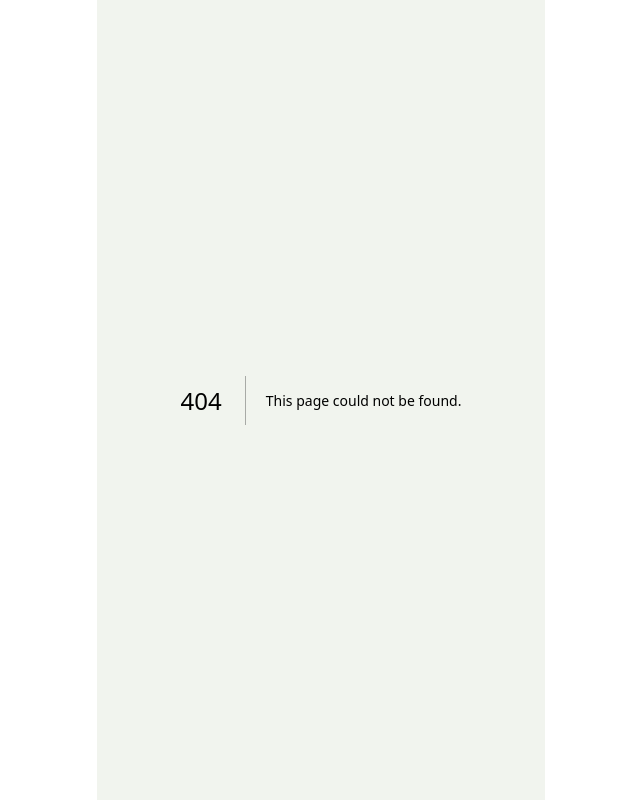
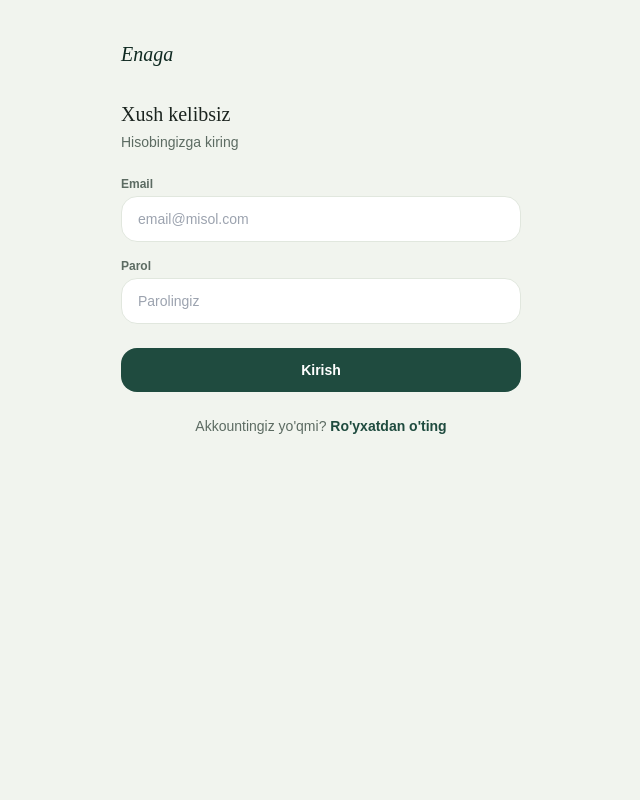
Before and after one commit to Abdullayev-Saidakrom/enaga, a Next.js app: page /login in a window 1280 px wide. Before the commit this address had no page. Shown: the whole page, without its empty margins (319-959 px from the left). Built offline with nearby package versions, Linux system fonts and the light colour scheme; no server answers.

Commit message:
Add login page with email and password authentication

```diff
--- /dev/null
+++ b/app/login/page.js
@@ -0,0 +1,83 @@
+'use client';
+
+import { useState } from 'react';
+import Link from 'next/link';
+import { useRouter } from 'next/navigation';
+import { supabase } from '../../lib/supabaseClient';
+
+export default function LoginPage() {
+  const router = useRouter();
+  const [email, setEmail] = useState('');
+  const [password, setPassword] = useState('');
+  const [loading, setLoading] = useState(false);
+  const [error, setError] = useState('');
+
+  async function handleSubmit(e) {
+    e.preventDefault();
+    setError('');
+    setLoading(true);
+
+    const { error: signInError } = await supabase.auth.signInWithPassword({
+      email,
+      password,
+    });
+
+    setLoading(false);
+
+    if (signInError) {
+      setError(signInError.message);
+      return;
+    }
+    router.push('/');
+    router.refresh();
+  }
+
+  return (
+    <main className="px-6 py-10">
+      <div className="font-display italic text-primaryDark text-xl mb-8">Enaga</div>
+      <h1 className="font-display text-xl mb-1">Xush kelibsiz</h1>
+      <p className="text-inkSoft text-sm mb-6">Hisobingizga kiring</p>
+
+      <form onSubmit={handleSubmit} className="flex flex-col gap-4">
+        <div>
+          <label className="text-xs font-bold text-inkSoft mb-1 block">Email</label>
+          <input
+            required
+            type="email"
+            value={email}
+            onChange={(e) => setEmail(e.target.value)}
+            className="w-full border border-border rounded-md px-4 py-3 text-sm bg-surface outline-none"
+            placeholder="email@misol.com"
+          />
+        </div>
+        <div>
+          <label className="text-xs font-bold text-inkSoft mb-1 block">Parol</label>
+          <input
+            required
+            type="password"
+            value={password}
+            onChange={(e) => setPassword(e.target.value)}
+            className="w-full border border-border rounded-md px-4 py-3 text-sm bg-surface outline-none"
+            placeholder="Parolingiz"
+          />
+        </div>
+
+        {error && <p className="text-sm text-red-600">{error}</p>}
+
+        <button
+          disabled={loading}
+          className="bg-primary text-white font-bold text-sm py-3 rounded-md mt-2 disabled:opacity-60"
+        >
+          {loading ? 'Kirilmoqda...' : 'Kirish'}
+        </button>
+      </form>
+
+      <p className="text-center text-sm text-inkSoft mt-6">
+        Akkountingiz yo'qmi?{' '}
+        <Link href="/signup" className="text-primary font-bold">
+          Ro'yxatdan o'ting
+        </Link>
+      </p>
+    </main>
+  );
+}
```
